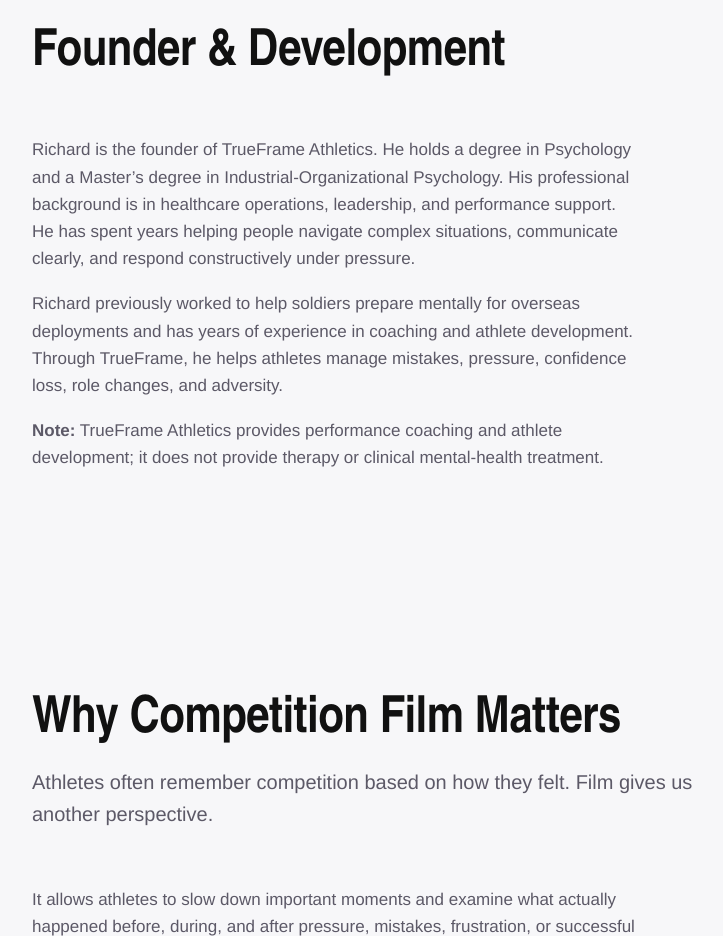
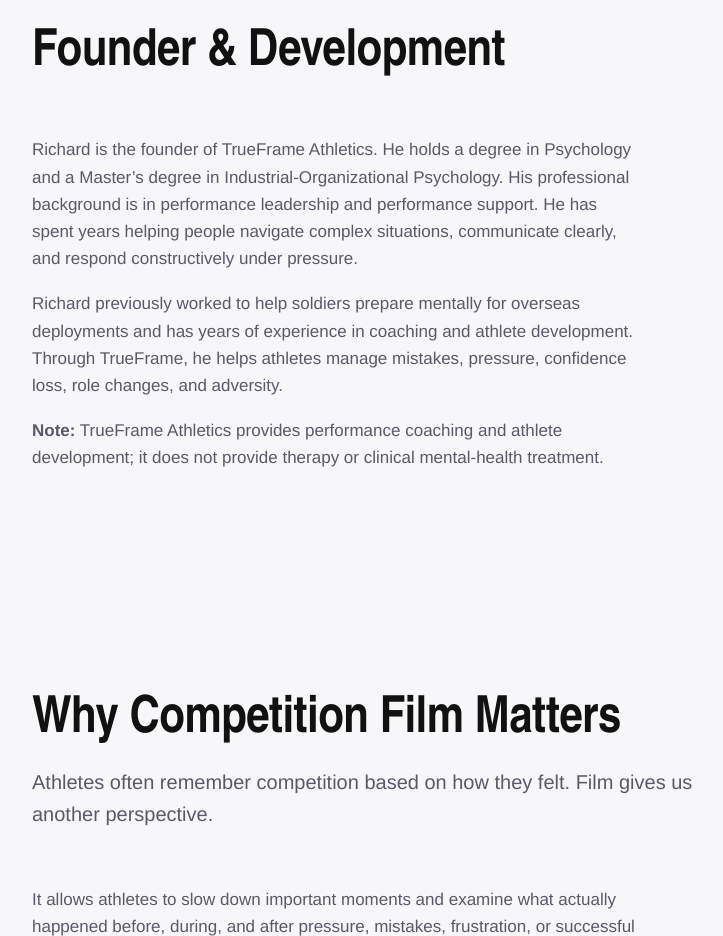
Before and after one commit to TrueFrameAthletics/trueframeathletics.com, a website: page public/about.html in a window 1280 px wide. Shown: the part 1280-2216 px from the top of the page, without its empty margins (58-781 px from the left). Drawn offline with Linux system fonts and the light colour scheme.

Commit message:
Remove healthcare operations from about bio

```diff
--- a/public/about.html
+++ b/public/about.html
@@ -55,7 +55,7 @@
       <h2>Founder &amp; Development</h2>
     </div>
     <div class="prose">
-      <p>Richard is the founder of TrueFrame Athletics. He holds a degree in Psychology and a Master’s degree in Industrial-Organizational Psychology. His professional background is in healthcare operations, leadership, and performance support. He has spent years helping people navigate complex situations, communicate clearly, and respond constructively under pressure.</p>
+      <p>Richard is the founder of TrueFrame Athletics. He holds a degree in Psychology and a Master’s degree in Industrial-Organizational Psychology. His professional background is in performance leadership and performance support. He has spent years helping people navigate complex situations, communicate clearly, and respond constructively under pressure.</p>
       <p>Richard previously worked to help soldiers prepare mentally for overseas deployments and has years of experience in coaching and athlete development. Through TrueFrame, he helps athletes manage mistakes, pressure, confidence loss, role changes, and adversity.</p>
       <p><strong>Note:</strong> TrueFrame Athletics provides performance coaching and athlete development; it does not provide therapy or clinical mental-health treatment.</p>
     </div>
```
